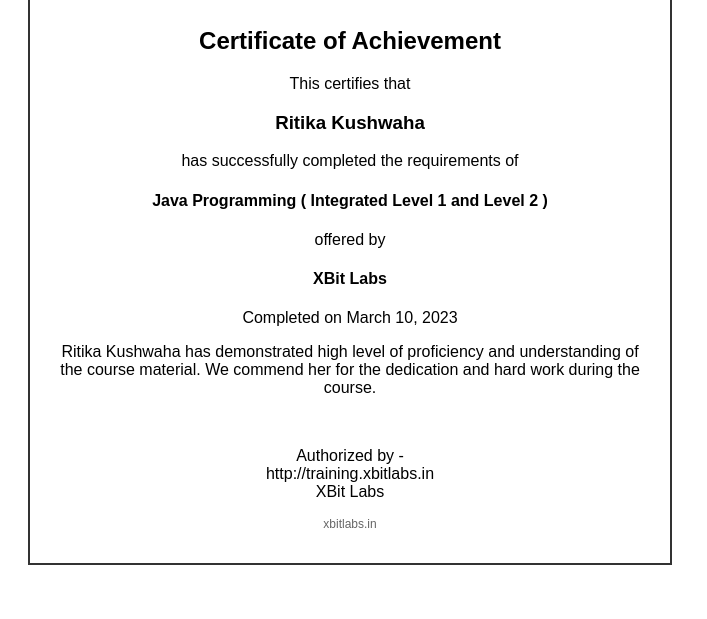
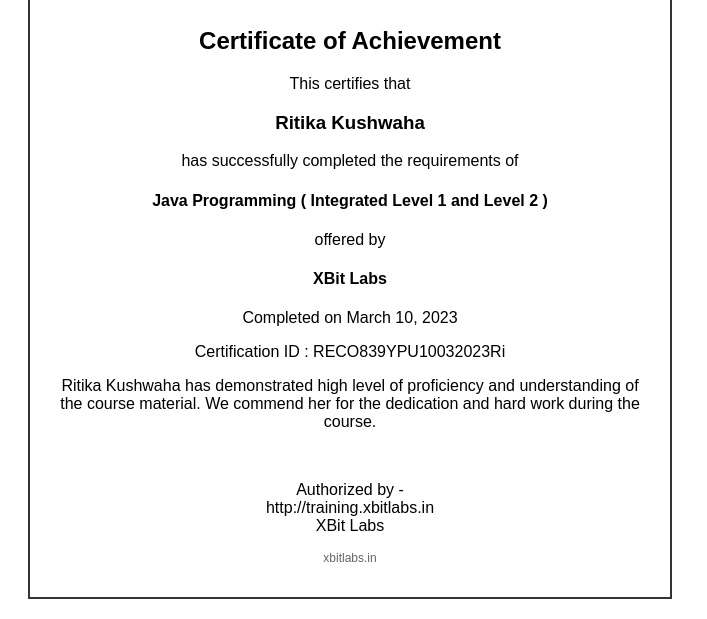
Before and after one commit to labsxbit/certificates, a plain HTML site: page java/RECO839YPU10032023Ri/index.html in a window 1280 px wide. Shown: the part 217-836 px from the top of the page, without its empty margins (0-707 px from the left). Before the commit the page ends 802 px from the top, so only its background shows below. Drawn offline with Linux system fonts and the light colour scheme.

Commit message:
Add files via upload

```diff
--- a/java/RECO839YPU10032023Ri/certificate.js
+++ b/java/RECO839YPU10032023Ri/certificate.js
@@ -7,6 +7,9 @@
 // Set the completion date
 document.getElementById("completionDate").textContent = "Completed on March 10, 2023";
 
+// set the certificationId
+document.getElementById("certificationId").textContent = "Certification ID : RECO839YPU10032023Ri";
+
 // Set the achievement text
 document.getElementById("achievementText").textContent = "Ritika Kushwaha has demonstrated high level of proficiency and understanding of the course material. We commend her for the dedication and hard work during the course.";
 
--- a/java/RECO839YPU10032023Ri/index.html
+++ b/java/RECO839YPU10032023Ri/index.html
@@ -19,6 +19,7 @@
       <p>offered by</p>
       <h4>XBit Labs</h4>
       <p id="completionDate"></p>
+      <p id="certificationId"></p>
       <p id="achievementText"></p>
     </div>
     <div class="footer">
```
